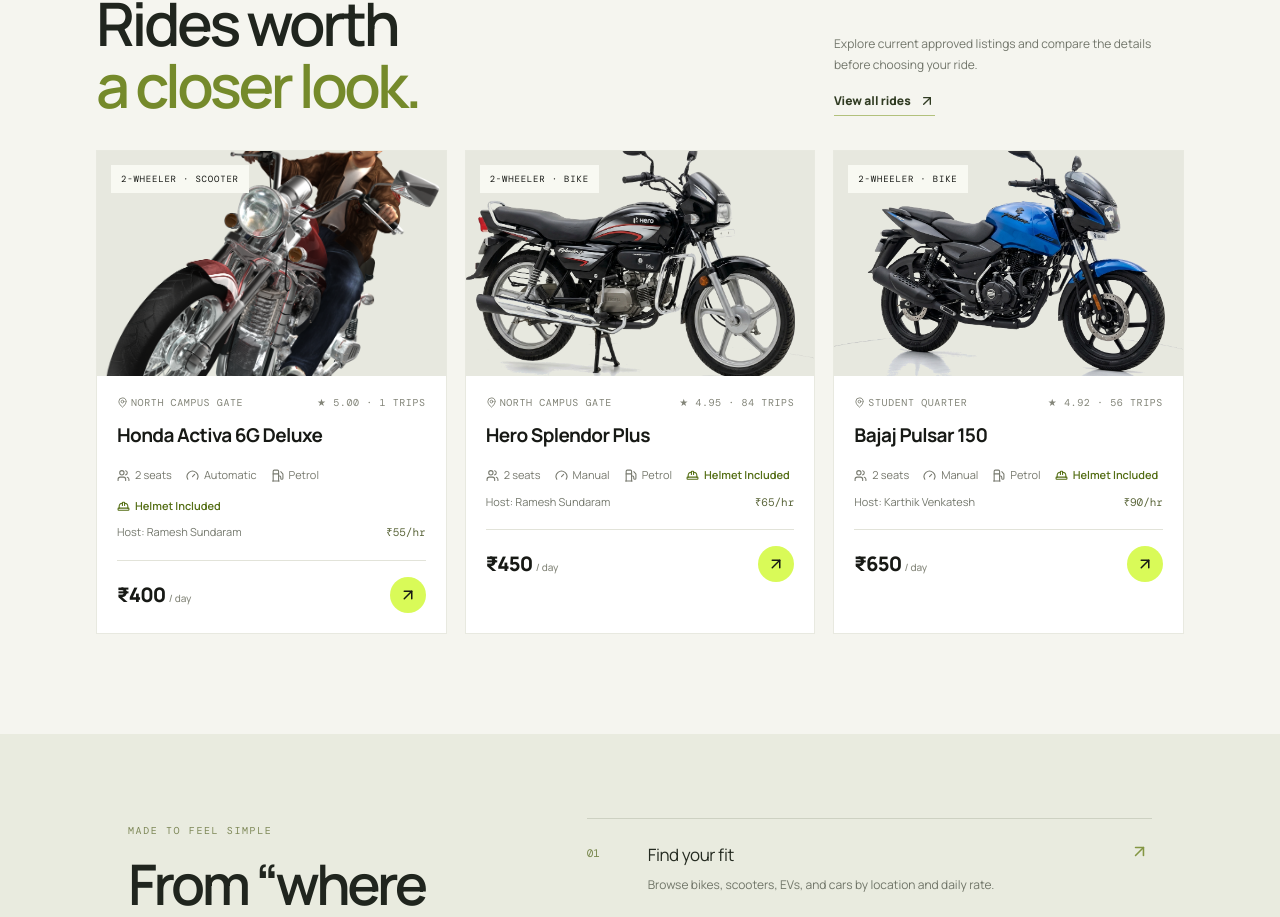
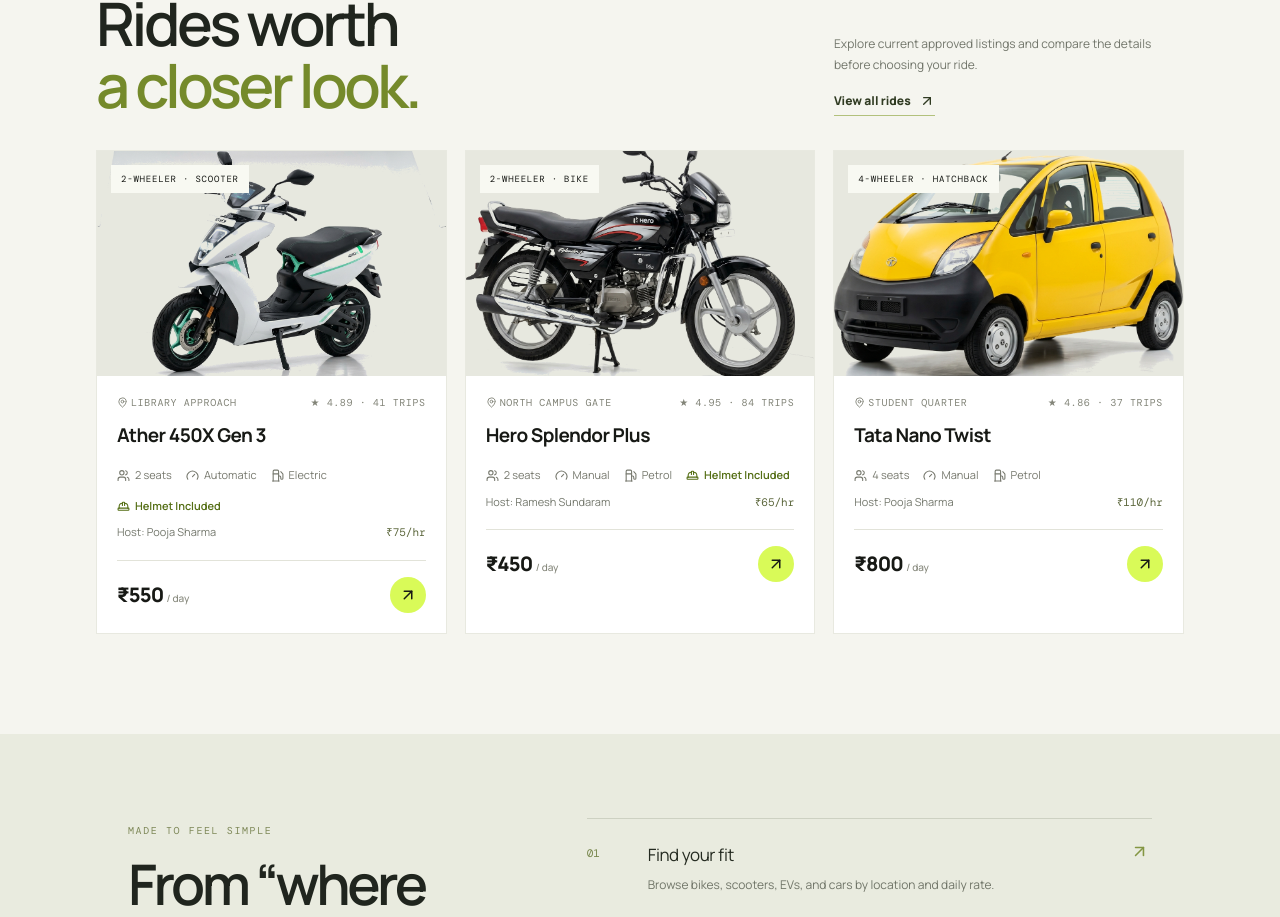
Before and after one commit to Syed-Haseeb97/mobility_03, a Next.js app: page / in a window 1280 px wide. Shown: the part 1739-2656 px from the top of the page. Built offline with nearby package versions, Linux system fonts and the light colour scheme; no server answers.

Commit message:
ux: feature a balanced mix of EVs bikes and cars

```diff
--- a/app/page.tsx
+++ b/app/page.tsx
@@ -8,17 +8,34 @@ import { HomeSearch } from "@/components/home-search";
 
 export const dynamic = "force-dynamic";
 
+function pickFeaturedVehicles(candidates: Vehicle[]): Vehicle[] {
+  const selected: Vehicle[] = [];
+  const add = (vehicle?: Vehicle) => {
+    if (vehicle && !selected.some((item) => item.id === vehicle.id)) selected.push(vehicle);
+  };
+
+  // Show the breadth of the marketplace instead of repeating three bikes by seed order.
+  add(candidates.find((vehicle) => vehicle.fuel.toLowerCase() === "electric" || vehicle.category === "Electric"));
+  add(candidates.find((vehicle) => vehicle.wheels === "2-Wheeler" && vehicle.category === "Bike"));
+  add(candidates.find((vehicle) => vehicle.wheels === "4-Wheeler"));
+  for (const vehicle of candidates) {
+    if (selected.length >= 3) break;
+    add(vehicle);
+  }
+  return selected.slice(0, 3);
+}
+
 function getFeaturedVehicles(): Vehicle[] {
   try {
-    const liveVehicles = db.getVehicles({ status: "approved" });
-    return liveVehicles.slice(0, 3).map((vehicle) => ({
+    const liveVehicles = db.getVehicles({ status: "approved" }).map((vehicle) => ({
       ...vehicle,
       host: vehicle.ownerName,
     }));
+    return pickFeaturedVehicles(liveVehicles);
   } catch {
     // Keep the homepage useful if the local demo store has not been initialized.
+    return pickFeaturedVehicles(seedVehicles.filter((vehicle) => vehicle.status === "approved"));
   }
-  return seedVehicles.filter((vehicle) => vehicle.status === "approved").slice(0, 3);
 }
 
 const steps = [
```
